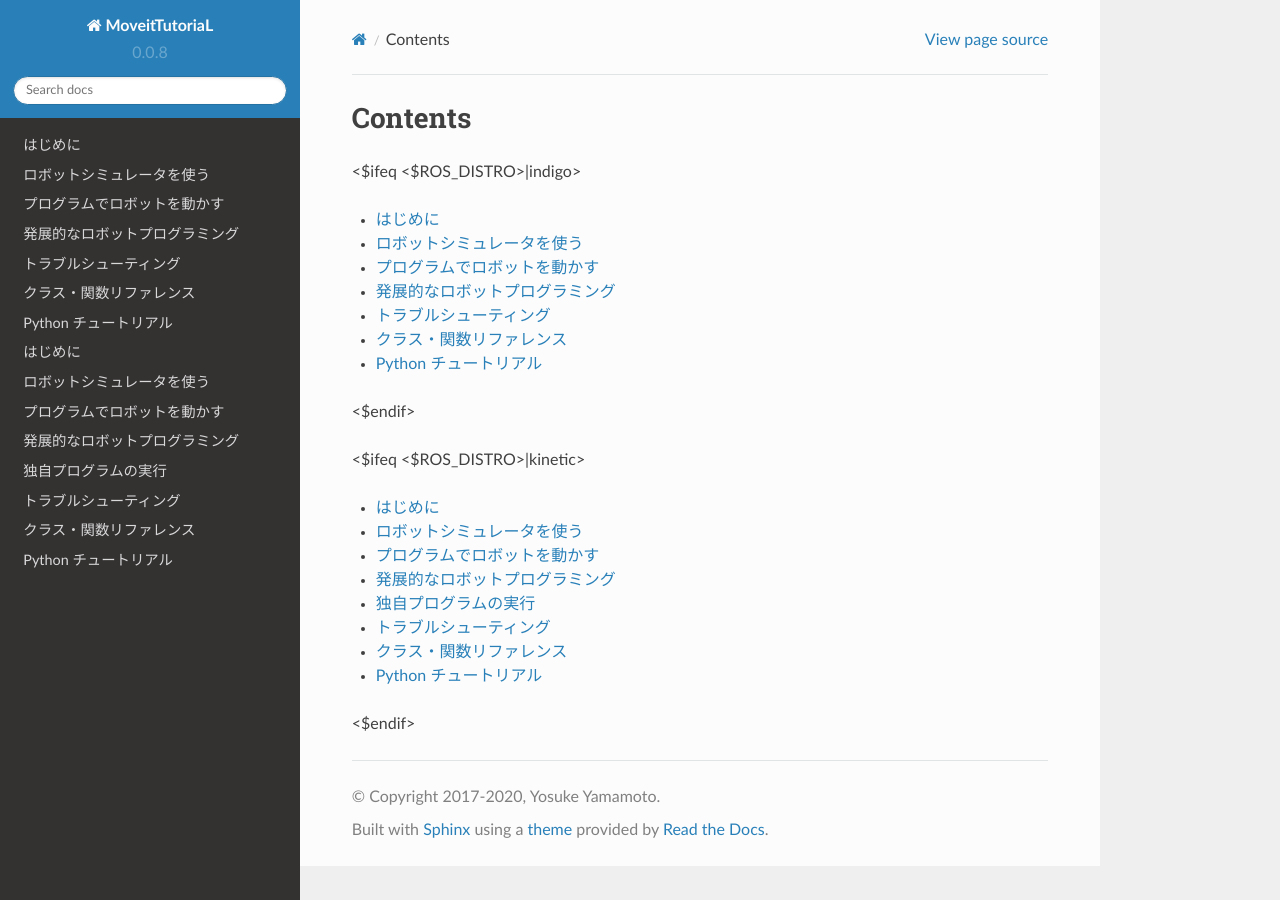
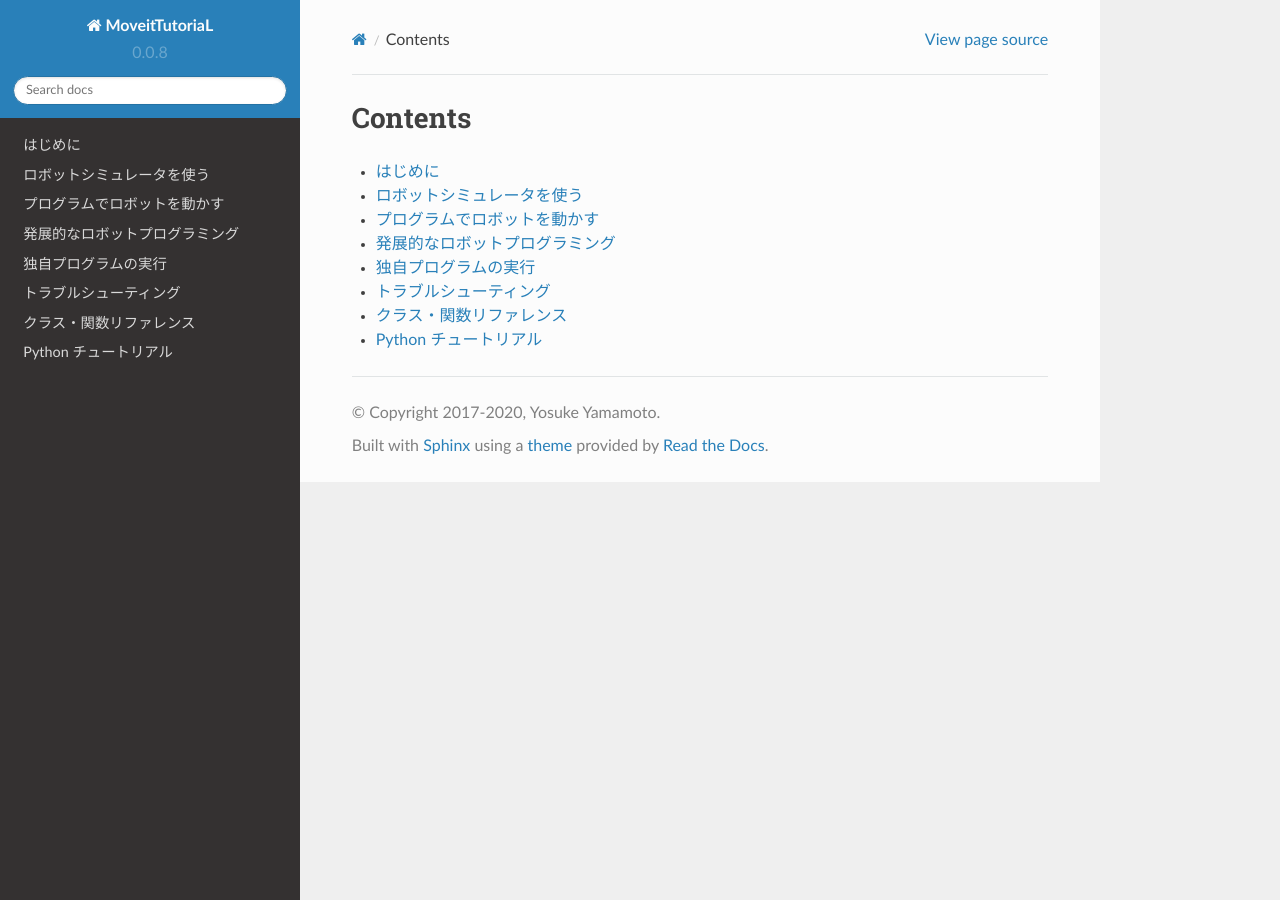
Before and after one commit to tork-a/tork_moveit_tutorial, a Sphinx documentation site: the page built from doc/index.md, in a window 1280 px wide. Built offline with Sphinx 7.4.7 and the Read the Docs theme 2.0.0, drawn with Linux system fonts in a browser that asks for light colours.

Commit message:
try removing <><> in index.md

```diff
--- a/doc/index.md
+++ b/doc/index.md
@@ -1,18 +1,5 @@
 Contents
 --------
-<$ifeq <$ROS_DISTRO>|indigo>
-
-* [はじめに](moveit-tutorial_ja_introduction.md)
-* [ロボットシミュレータを使う](moveit-tutorial_ja_robot-simulator.md)
-* [プログラムでロボットを動かす](moveit-tutorial_ja_robot-python_basic.md)
-* [発展的なロボットプログラミング](moveit-tutorial_ja_robot-python_advanced.md)
-* [トラブルシューティング](moveit-tutorial_ja_trouble-shooting.md)
-* [クラス・関数リファレンス](moveit-tutorial_ja_reference-class-functions.md)
-* [Python チュートリアル ](moveit-tutorial_ja_python.md)
-
-<$endif>
-
-<$ifeq <$ROS_DISTRO>|kinetic>
 
 * [はじめに](moveit-tutorial_ja_introduction.md)
 * [ロボットシミュレータを使う](moveit-tutorial_ja_robot-simulator.md)
@@ -22,5 +9,3 @@ Contents
 * [トラブルシューティング](moveit-tutorial_ja_trouble-shooting.md)
 * [クラス・関数リファレンス](moveit-tutorial_ja_reference-class-functions.md)
 * [Python チュートリアル ](moveit-tutorial_ja_python.md)
-
-<$endif>
```
